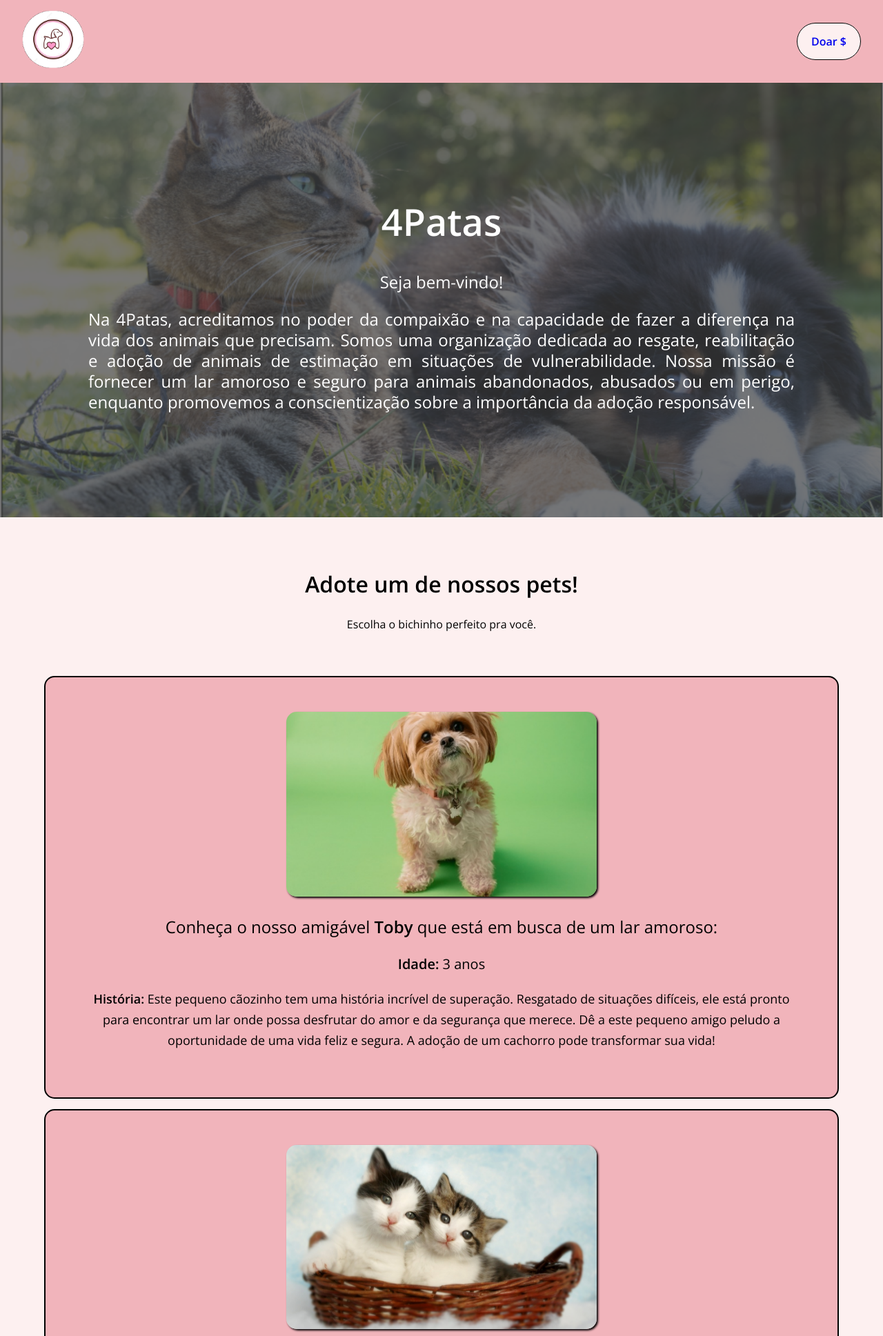
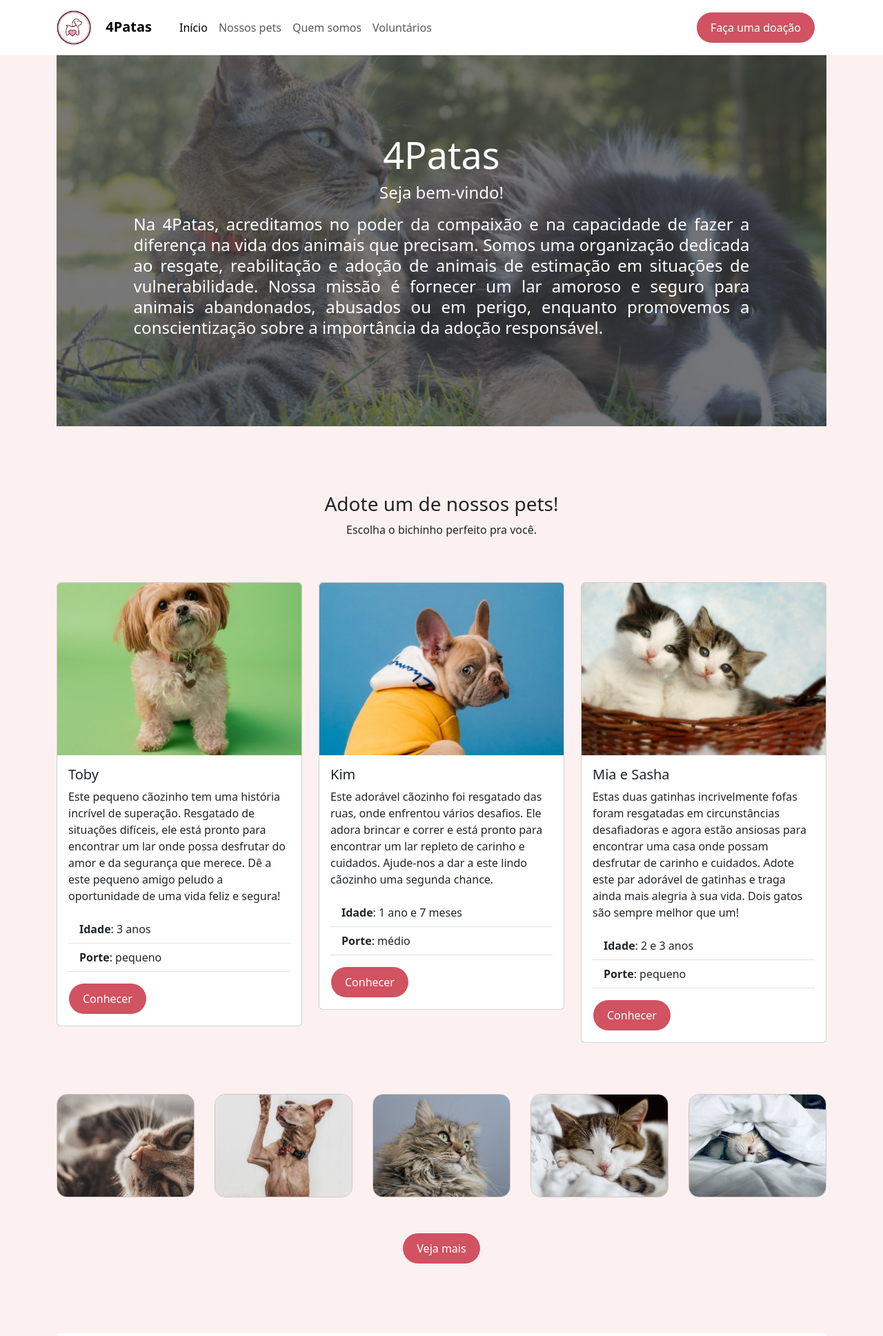
Before and after one commit to guilhermeabel/uni-projects, a PHP site: page / in a window 1280 px wide. Shown: the top 1937 px of the page at 69% size. Run offline with PHP 8.4, Linux system fonts and the light colour scheme.

Commit message:
feat: visual update site int 4 site

```diff
--- a/integrador-4/Site/css/estilos.css
+++ b/integrador-4/Site/css/estilos.css
@@ -1,60 +1,49 @@
 @import url("https://fonts.googleapis.com/css2?family=Open+Sans:wght@400;600&display=swap");
 
-body,
+body {
+	font-family: "Open Sans", Arial, Helvetica, sans-serif;
+}
+
+body > .content {
+	background-color: #fdf0f0;
+}
+
 textarea {
 	margin: 0;
 	padding: 0;
-	font-family: "Open Sans", Arial, Helvetica, sans-serif;
 }
 
-.navbar-container {
+nav.navbar {
 	width: 100%;
-	height: 120px;
+	height: 80px;
 	padding: 0px 2em;
-	position: relative;
-	background-color: #f1b4bb;
+	position: fixed;
+	background-color: white;
 	box-sizing: border-box;
+	z-index: 100;
 }
 
-.logo {
-	width: 90px;
-	margin-top: 15px;
+.main {
+	padding-top: 80px;
 }
 
-nav {
-	position: relative;
+.btn.donation {
+	color: white;
+	background-color: #d15261;
+	border: 1px solid white;
+	border-radius: 25px;
+	padding: 10px 20px;
 }
 
-.navbar-items {
-	list-style: none;
-	position: absolute;
-	display: inline-block;
-	line-height: 120px;
-	margin: 0px;
-	right: 0px;
+.btn.donation:hover {
+	background-color: #fdf0f0;
+	border: 1px solid #d15261;
+	color: #d15261;
 }
 
-.navbar-items li {
-	display: inline-block;
-	margin-left: 25px;
-}
-
-.navbar-items li a {
-	text-decoration: none;
-	transition: 0.5s;
-}
-
-.donate-btn {
-	padding: 15px 20px;
-	background-color: #fdf0f0;
-	border-radius: 30px;
-	border: 1px solid black;
-	font-weight: bold;
-}
-
-.donate-btn:hover {
-	background-color: #fff;
-	color: black;
+.card-img-top {
+	height: 250px;
+	object-fit: cover;
 }
 
 .main-banner {
@@ -136,15 +125,10 @@ nav {
 	font-size: 18px;
 }
 
-.banners-container {
-	background-color: #fdf0f0;
-	padding: 5em;
-	border-bottom: 1px solid silver;
-}
-
 .banner {
+	margin-top: 50px;
 	display: flex;
-	justify-content: space-evenly;
+	justify-content: space-between;
 	overflow: hidden;
 }
 
@@ -152,20 +136,21 @@ nav {
 	width: 200px;
 	height: 150px;
 	border-radius: 15px;
-	box-shadow: 1px 1px 2px #000;
+	border: 1px solid rgba(0, 0, 0, 0.175);
+	object-fit: cover;
 }
 
 .banners-container p {
 	margin-top: 50px;
+	margin-bottom: 100px;
 	text-align: center;
 	font-size: 28px;
-	font-weight: bold;
 }
 
 .mission-and-values {
-	padding: 3em;
-	border-bottom: 1px solid silver;
-	background-image: url(../img/white-wallpaper.jpg);
+	padding: 5em 3em;
+
+	background-color: white;
 }
 
 .mission-and-values:last-child {
@@ -184,12 +169,10 @@ nav {
 }
 
 .informations {
-	padding: 3em;
-	background: linear-gradient(rgba(0, 0, 0, 0.5), rgba(0, 0, 0, 0.5)), url(../img/description-and-address.jpg);
 	min-height: 325px;
 	display: flex;
 
-	color: white;
+	color: black;
 	font-size: 20px;
 	padding: 25px;
 	line-height: 30px;
@@ -218,8 +201,16 @@ nav {
 
 footer {
 	text-align: center;
-	font-weight: bold;
-	line-height: 50px;
+	padding: 20px;
+
+	margin-top: -15px;
+
+	background-color: #d15261;
+	color: white;
+}
+
+#about {
+	padding: 6em 3em;
 }
 
 .donate-body {
@@ -244,9 +235,8 @@ footer {
 	cursor: pointer;
 }
 
-.form-container h2 {
+h3 {
 	text-align: center;
-	text-shadow: 1px 1px 1px black;
 }
 
 #fill-text {
--- a/integrador-4/Site/index.html
+++ b/integrador-4/Site/index.html
@@ -7,20 +7,49 @@
 	<meta name="viewport" content="width=device-width, initial-scale=1.0">
 	<link rel="stylesheet" type="text/css" href="./css/estilos.css">
 
+	<link href="https://cdn.jsdelivr.net/npm/bootstrap@5.3.2/dist/css/bootstrap.min.css" rel="stylesheet"
+		integrity="sha384-T3c6CoIi6uLrA9TneNEoa7RxnatzjcDSCmG1MXxSR1GAsXEV/Dwwykc2MPK8M2HN" crossorigin="anonymous">
+	<link rel="stylesheet" href="https://cdnjs.cloudflare.com/ajax/libs/font-awesome/6.4.2/css/all.min.css">
+
 	<title>4Patas</title>
 </head>
 
 <body>
-	<div class="container">
-		<div class="navbar-container">
-			<nav>
-				<a href="#"><img class="logo" src="img/logo.png"></a>
-				<ul class="navbar-items">
-					<li><a href="./views/donate.html" class="donate-btn">Doar $</a></li>
+	<nav class="navbar navbar-expand-lg ">
+		<div class="container-xl">
+			<a class="navbar-brand" href="#">
+				<img src="img/logo.png" alt="Logo" width="50" class="d-inline-block me-3">
+				<b>4Patas</b></a>
+			<button class="navbar-toggler" type="button" data-bs-toggle="collapse" data-bs-target="#navbar-control"
+				aria-controls="navbar-control" aria-expanded="false" aria-label="Navegar">
+				<span class="navbar-toggler-icon"></span>
+			</button>
+
+			<div class="collapse navbar-collapse p-3 bg-white" id="navbar-control">
+				<ul class="navbar-nav me-auto mb-2 mb-lg-0">
+					<li class="nav-item">
+						<a class="nav-link active" aria-current="page" href="#">Início</a>
+					</li>
+					<li class="nav-item">
+						<a class="nav-link" href="#">Nossos pets</a>
+					</li>
+					<li class="nav-item">
+						<a class="nav-link" href="#about">Quem somos</a>
+					</li>
+					<li class="nav-item">
+						<a class="nav-link" href="#">Voluntários</a>
+					</li>
+
 				</ul>
+				<div class="d-lg-flex col-lg-3 justify-content-lg-end">
+					<a href="views/donate.html" class="btn donation">Faça uma doação</a>
+				</div>
+			</div>
+		</div>
 	</nav>
-		</div>
-		<main>
+
+	<div class="content">
+		<div class="main container">
 			<div class="main-banner">
 				<h1>4Patas</h1>
 				<p>Seja bem-vindo!</p>
@@ -30,44 +59,74 @@
 					animais abandonados, abusados ou em perigo, enquanto promovemos a conscientização sobre a
 					importância da adoção responsável.</p>
 			</div>
+
+			<div class="row mt-5">
 				<section class="adoption-container">
-				<h2>Adote um de nossos pets!</h1>
+					<h3>Adote um de nossos pets!</h3>
 					<p>Escolha o bichinho perfeito pra você.</p>
-					<div class="pets-container">
-						<div class="pet">
-							<img src="./img/toby.png" alt="Toby" class="pets-img">
-							<p class="pet-description">Conheça o nosso amigável <strong>Toby</strong> que está em busca
-								de um
-								lar amoroso:</p>
-							<p class="pet-age"><strong>Idade: </strong>3 anos</p>
-							<p class="pet-story"><strong>História: </strong>Este pequeno cãozinho tem uma história
+				</section>
+				<div class="col-sm-6 col-md-6 col-lg-4 mb-4">
+					<div class="card">
+						<img src="./img/toby.png" class="card-img-top" alt="Toby">
+						<div class="card-body">
+							<h5 class="card-title">Toby</h5>
+							<p class="card-text">Este pequeno cãozinho tem uma história
 								incrível de superação. Resgatado de
 								situações difíceis, ele está pronto para encontrar um lar onde possa desfrutar do amor e
-								da segurança que merece.
-								Dê a este pequeno amigo peludo a oportunidade de uma vida feliz e segura. A adoção de um
-								cachorro pode transformar sua vida!</p>
+								da segurança que merece. Dê a este pequeno amigo peludo a oportunidade de uma vida feliz
+								e
+								segura!</p>
+							<ul class="list-group list-group-flush">
+								<li class="list-group-item"><b>Idade</b>: 3 anos</li>
+								<li class="list-group-item"><b>Porte</b>: pequeno</li>
+								<li class="list-group-item"></li>
+							</ul>
+							<a href="#" class="btn donation">Conhecer</a>
 						</div>
-						<div class="pet">
-							<img src="./img/mia-and-sasha.png" alt="Mia e Sasha" class="pets-img">
-							<p class="pet-description">Conheça nossas adoráveis amigas felinas <strong>Mia e
-									Sasha</strong> que estão procurando um lar amoroso:</p>
-							<p class="pet-age"><strong>Idade: </strong>2 e 3 anos</p>
-							<p class="pet-story"><strong>História: </strong>Estes dois gatinhos incrivelmente fofos
-								foram resgatados em circunstâncias desafiadoras e agora estão ansiosos para encontrar
+					</div>
+				</div>
+				<div class="col-sm-6 col-md-6 col-lg-4 mb-4">
+					<div class="card">
+						<img src="./img/kim.png" class="card-img-top" alt="Kim">
+						<div class="card-body">
+							<h5 class="card-title">Kim</h5>
+							<p class="card-text">
+								Este adorável cãozinho foi resgatado das ruas, onde enfrentou vários desafios.
+								Ele adora brincar e correr e está pronto para encontrar um lar repleto de carinho e
+								cuidados. Ajude-nos a dar a este lindo
+								cãozinho uma segunda chance.
+							</p>
+							<ul class="list-group list-group-flush">
+								<li class="list-group-item"><b>Idade</b>: 1 ano e 7 meses</li>
+								<li class="list-group-item"><b>Porte</b>: médio</li>
+								<li class="list-group-item"></li>
+							</ul>
+							<a href="#" class="btn donation">Conhecer</a>
+						</div>
+					</div>
+				</div>
+
+				<div class="col-sm-6 col-md-6 col-lg-4 mb-4">
+					<div class="card">
+						<img src="./img/mia-and-sasha.png" class="card-img-top" alt="Mia&Sasha">
+						<div class="card-body">
+							<h5 class="card-title">Mia e Sasha</h5>
+							<p class="card-text">Estas duas gatinhas incrivelmente fofas
+								foram resgatadas em circunstâncias desafiadoras e agora estão ansiosas para encontrar
 								uma casa onde possam desfrutar de carinho e cuidados.
-								Adote este par adorável de gatinhos e traga ainda mais alegria à sua vida. Dois gatos
+								Adote este par adorável de gatinhas e traga ainda mais alegria à sua vida. Dois gatos
 								são sempre melhor que um!</p>
+							<ul class="list-group list-group-flush">
+								<li class="list-group-item"><b>Idade</b>: 2 e 3 anos</li>
+								<li class="list-group-item"><b>Porte</b>: pequeno</li>
+								<li class="list-group-item"></li>
+							</ul>
+							<a href="#" class="btn donation">Conhecer</a>
 						</div>
-						<div class="pet">
-							<img src="./img/kim.png" alt="Kim" class="pets-img">
-							<p class="pet-description">Conheça o nosso amigo <strong>Kim </strong>de quatro patas que
-								está em busca de um lar amoroso:</p>
-							<p class="pet-age"><strong>Idade: </strong>1 ano e 7 meses</p>
-							<p class="pet-story"><strong>História: </strong>Este adorável cãozinho foi resgatado das
-								ruas, onde enfrentou desafios e incertezas. Agora, ele está pronto para recomeçar a vida
-								ao seu lado. Ajude-nos a dar a este cãozinho uma segunda chance na vida. Adote, não
-								compre!</p>
 					</div>
+				</div>
+			</div>
+
 			</section>
 			<section class="banners-container">
 				<div class="banner">
@@ -77,28 +136,36 @@
 					<img src="./img/banner-four.jpg" alt="Gato dormindo" class="banner-img">
 					<img src="./img/banner-five.jpg" alt="Gato dormindo" class="banner-img">
 				</div>
-				<p>Ajude-nos a dar a estes pets uma segunda chance na vida. Adote, não compre!</p>
+
+				<p>
+					<a href="#" class="btn donation">Veja mais</a>
+				</p>
+
 			</section>
 			<section class="mission-and-values">
-				<h2>Nossa missão:</h2>
+				<h3>Missão</h3>
 				<ol>
-					<li><strong>Resgate e Reabilitação:</strong> Trabalhamos incansavelmente para resgatar animais em
+					<li><strong>Resgate e Reabilitação:</strong> Trabalhamos incansavelmente para resgatar animais
+						em
 						situações de risco,
-						oferecendo cuidados médicos, nutrição adequada e um ambiente seguro. Acreditamos que todos os
+						oferecendo cuidados médicos, nutrição adequada e um ambiente seguro. Acreditamos que todos
+						os
 						animais merecem uma segunda chance.</li>
 					<li><strong>Promoção da Adoção Responsável:</strong> Estamos comprometidos em encontrar lares
 						amorosos e permanentes
 						para nossos resgatados. Fornecemos a cada adotante potencial informações e orientações para
-						garantir que a adoção seja uma experiência positiva tanto para o animal quanto para a família.
+						garantir que a adoção seja uma experiência positiva tanto para o animal quanto para a
+						família.
 					</li>
 					<li><strong>Conscientização e Educação:</strong> Acreditamos que a educação é fundamental para
 						promover uma comunidade mais compassiva em relação
-						aos animais. Oferecemos programas educacionais e recursos para incentivar a adoção responsável,
+						aos animais. Oferecemos programas educacionais e recursos para incentivar a adoção
+						responsável,
 						a esterilização e a prevenção do abuso de animais.</li>
 				</ol>
 			</section>
 			<section class="mission-and-values">
-				<h2>Nossos valores</h2>
+				<h3>Valores</h3>
 				<ul>
 					<li><strong>Amor e Respeito:</strong> Tratamos cada animal com amor, respeito e compaixão,
 						independentemente de sua
@@ -106,26 +173,31 @@
 					<li><strong>Transparência:</strong> Valorizamos a transparência em todas as nossas ações e nos
 						relacionamentos com
 						nossos apoiadores, voluntários e adotantes.</li>
-					<li><strong>Dedicação:</strong> Estamos comprometidos com a causa do resgate de animais e dedicamos
+					<li><strong>Dedicação:</strong> Estamos comprometidos com a causa do resgate de animais e
+						dedicamos
 						nosso tempo e
 						esforço para garantir o bem-estar dos animais sob nossa responsabilidade.</li>
-					<li><strong>Comunidade:</strong> Acreditamos no poder da comunidade para criar mudanças positivas e
+					<li><strong>Comunidade:</strong> Acreditamos no poder da comunidade para criar mudanças
+						positivas e
 						trabalhamos em
 						parceria com pessoas e organizações que compartilham nossa missão.</li>
 				</ul>
 			</section>
-		</main>
-		<section class="informations">
-			<div class="description">
-				<p> A 4Patas está comprometida em fazer a diferença na vida dos animais necessitados. Ajude-nos a
-					construir um futuro mais brilhante para eles.<br><br>Se você estiver interessado em apoiar nossa
+			<div id="about" class="container text-center">
+				<h3>Quem Somos</h3>
+				<div class="row">
+					<div class="col description">
+						<p> A 4Patas está comprometida em fazer a diferença na vida dos animais necessitados. Ajude-nos
+							a
+							construir um futuro mais brilhante para eles.<br><br>Se você estiver interessado em apoiar
+							nossa
 							missão,
 							adotar um animal ou fazer parte de nossa equipe
 							de voluntários, entre em contato conosco.<br><br>
 							Juntos, podemos criar um mundo mais compassivo para todos
 							os seres vivos.</p>
 					</div>
-			<div class="address">
+					<div class="col address">
 						<p>Informações de Contato:<br><br>
 							Endereço da Sede:<br>
 							Rua dos Animais Felizes<br>
@@ -136,11 +208,22 @@
 							E-mail: contato@instituicaoresgateanimais.org
 						</p>
 					</div>
+				</div>
+
+
+
+
 				</section>
+
+			</div>
+		</div>
 		<footer>
-			<p>2023 Instituição 4Patas. Todos os direitos reservados.</p>
+			2023 Instituição 4Patas. Todos os direitos reservados.
 		</footer>
-	</div>
+		<script src="https://cdn.jsdelivr.net/npm/bootstrap@5.3.2/dist/js/bootstrap.bundle.min.js"
+			integrity="sha384-C6RzsynM9kWDrMNeT87bh95OGNyZPhcTNXj1NW7RuBCsyN/o0jlpcV8Qyq46cDfL"
+			crossorigin="anonymous"></script>
+
 </body>
 
 </html>
```
Also changed, not shown: integrador-4/Site/img/background.png, integrador-4/Site/img/banner-two.png, integrador-4/Site/img/kim.png, integrador-4/Site/img/logo.png, integrador-4/Site/img/mia-and-sasha.png, integrador-4/Site/img/toby.png. Lines whose indentation alone changed are shown as unchanged.
